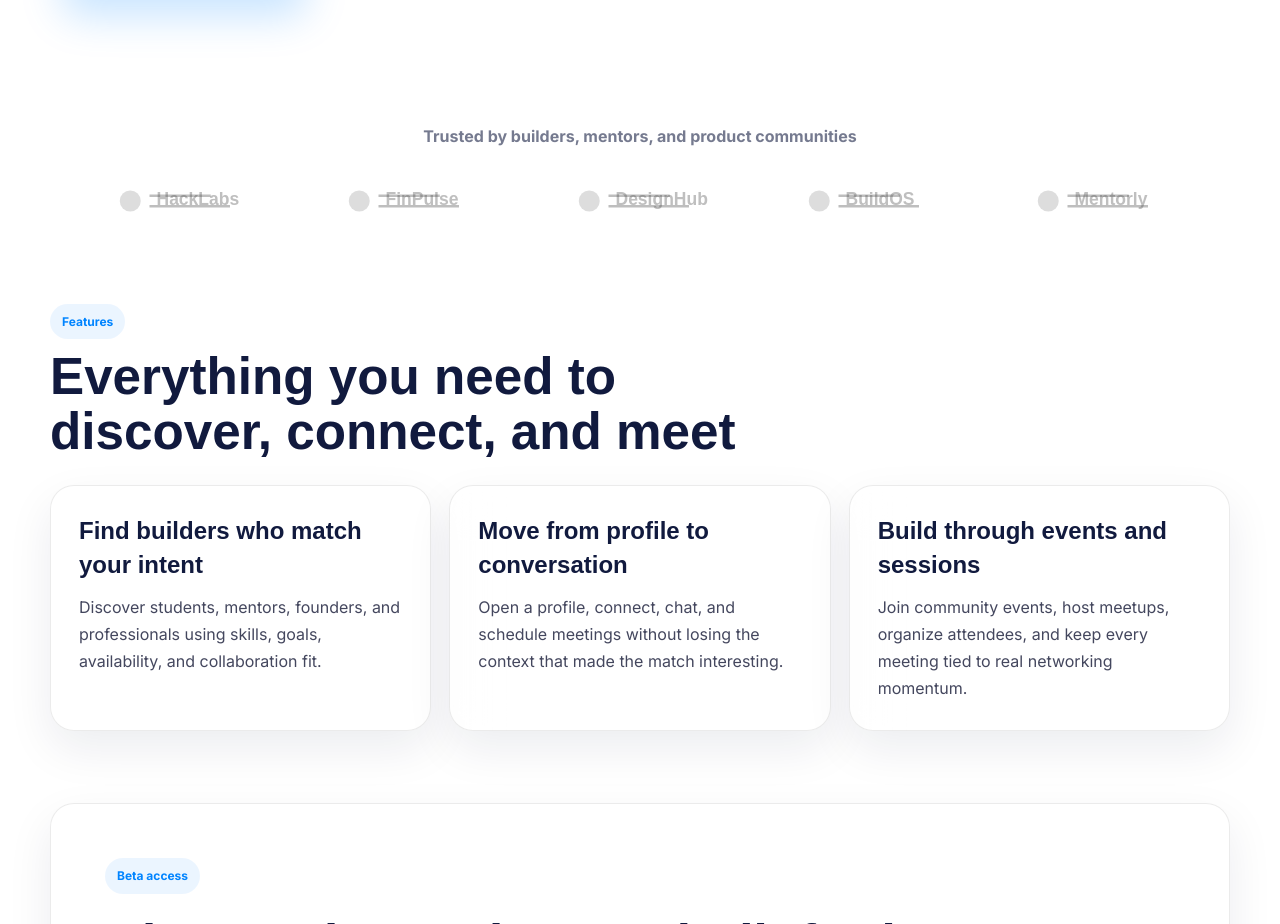
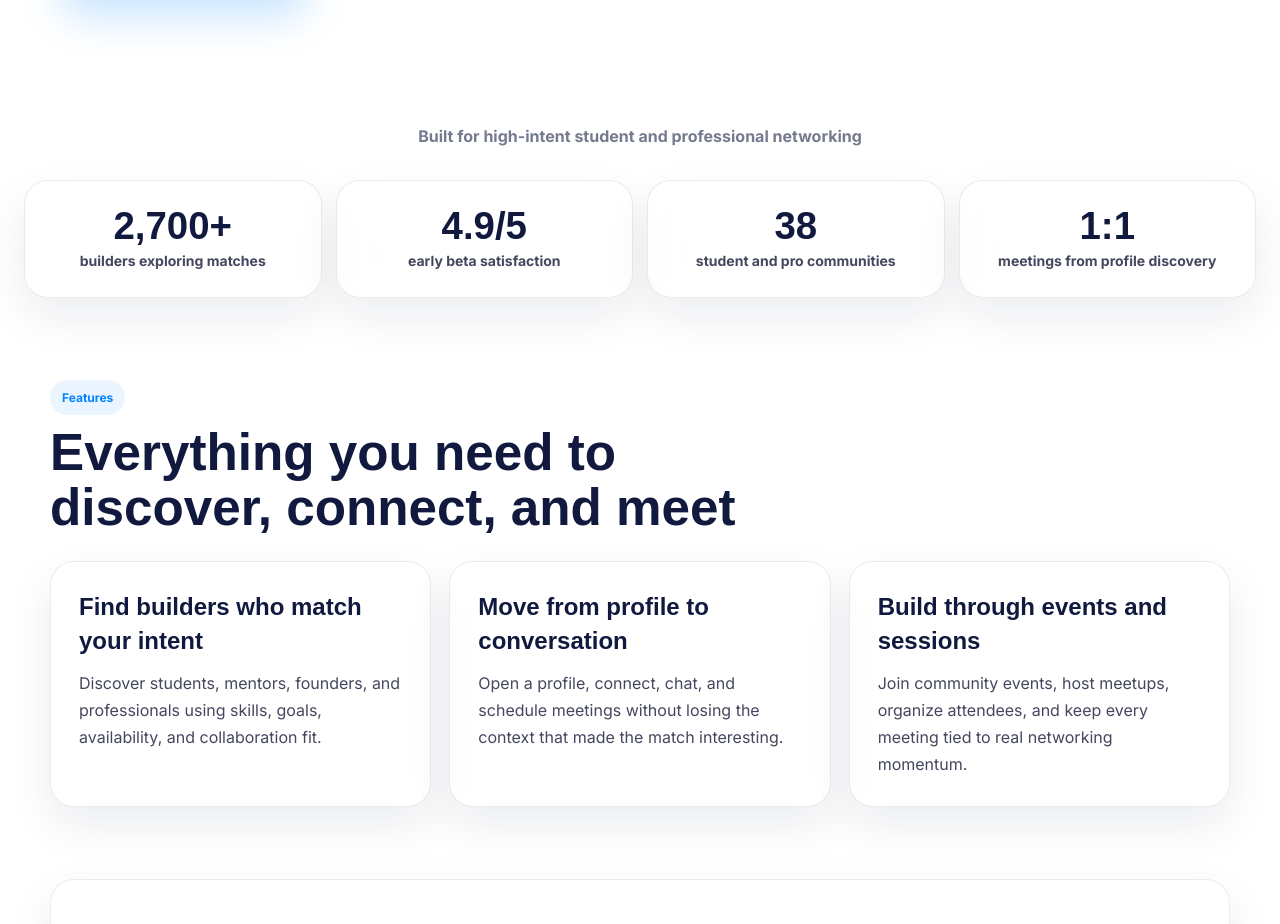
Before and after one commit to Tinder-for-Nerd/Frontend-TFN, a React (Vite) app: page / in a window 1280 px wide. Shown: the part 780-1704 px from the top of the page. Built offline with nearby package versions, Linux system fonts and the light colour scheme; a web font is replaced by a local one.

Commit message:
Replace landing partner placeholders

```diff
--- a/src/modules/public/pages/LandingPage.jsx
+++ b/src/modules/public/pages/LandingPage.jsx
@@ -27,21 +27,16 @@ const featureCards = [
   },
 ];
 
-const partnerLogos = ['HackLabs', 'FinPulse', 'DesignHub', 'BuildOS', 'Mentorly'];
+const communityStats = [
+  { value: '2,700+', label: 'builders exploring matches' },
+  { value: '4.9/5', label: 'early beta satisfaction' },
+  { value: '38', label: 'student and pro communities' },
+  { value: '1:1', label: 'meetings from profile discovery' },
+];
 
 function scrollToSection(id) {
   const element = document.querySelector(id);
   element?.scrollIntoView({ behavior: 'smooth', block: 'start' });
-}
-
-function PartnerLogo({ name }) {
-  return (
-    <svg className="taskly-partner-logo" viewBox="0 0 160 44" role="img" aria-label={name}>
-      <circle cx="22" cy="22" r="12" />
-      <path d="M44 16h70M44 28h92" />
-      <text x="52" y="27">{name}</text>
-    </svg>
-  );
 }
 
 function NavLinkItem({ item, onNavigate }) {
@@ -167,11 +162,14 @@ export function LandingPage() {
         </section>
       </main>
 
-      <section className="taskly-partners" aria-label="Trusted by builders, mentors, and product communities">
-        <p>Trusted by builders, mentors, and product communities</p>
+      <section className="taskly-partners" aria-label="Tinder for Nerds beta community proof">
+        <p>Built for high-intent student and professional networking</p>
         <div className="taskly-partners__track">
-          {partnerLogos.map((name) => (
-            <PartnerLogo key={name} name={name} />
+          {communityStats.map((stat) => (
+            <article className="taskly-community-stat" key={stat.label}>
+              <strong>{stat.value}</strong>
+              <span>{stat.label}</span>
+            </article>
           ))}
         </div>
       </section>
--- a/src/styles/landing.css
+++ b/src/styles/landing.css
@@ -280,37 +280,40 @@
 }
 
 .taskly-partners__track {
-  display: flex;
-  justify-content: center;
-  align-items: center;
-  gap: clamp(32px, 7vw, 100px);
-  flex-wrap: wrap;
+  display: grid;
+  grid-template-columns: repeat(4, minmax(0, 1fr));
+  gap: 14px;
 }
 
-.taskly-partner-logo {
-  width: 140px;
-  height: 42px;
-  color: rgba(17, 26, 62, 0.38);
-  fill: none;
-  stroke: currentColor;
-  stroke-width: 3;
-  filter: grayscale(1);
-  opacity: 0.74;
+.taskly-community-stat {
+  min-height: 118px;
+  display: grid;
+  align-content: center;
+  gap: 6px;
+  padding: 22px 18px;
+  border-radius: 24px;
+  background: rgba(255, 255, 255, 0.45);
+  border: 1px solid rgba(0, 0, 0, 0.08);
+  box-shadow:
+    inset 0 4px 4px rgba(255, 255, 255, 0.35),
+    0 18px 46px rgba(17, 26, 62, 0.08);
+  backdrop-filter: blur(24px) saturate(165%);
+  -webkit-backdrop-filter: blur(24px) saturate(165%);
 }
 
-.taskly-partner-logo circle {
-  fill: currentColor;
-  stroke: none;
-  opacity: 0.52;
+.taskly-community-stat strong {
+  color: #111a3e;
+  font-family: var(--font-display);
+  font-size: clamp(28px, 3vw, 42px);
+  font-weight: 800;
+  line-height: 1;
 }
 
-.taskly-partner-logo text {
-  fill: currentColor;
-  stroke: none;
-  font-family: var(--font-display);
-  font-size: 20px;
-  font-weight: 800;
-  letter-spacing: 0;
+.taskly-community-stat span {
+  color: #44475e;
+  font-size: 14px;
+  font-weight: 700;
+  line-height: 1.4;
 }
 
 .taskly-feature-band,
@@ -433,6 +436,10 @@
   .taskly-feature-grid {
     grid-template-columns: 1fr;
   }
+
+  .taskly-partners__track {
+    grid-template-columns: repeat(2, minmax(0, 1fr));
+  }
 }
 
 @media (max-width: 760px) {
@@ -535,4 +542,8 @@
   .taskly-partners {
     width: min(100% - 32px, 1180px);
   }
+
+  .taskly-partners__track {
+    grid-template-columns: 1fr;
+  }
 }
```
